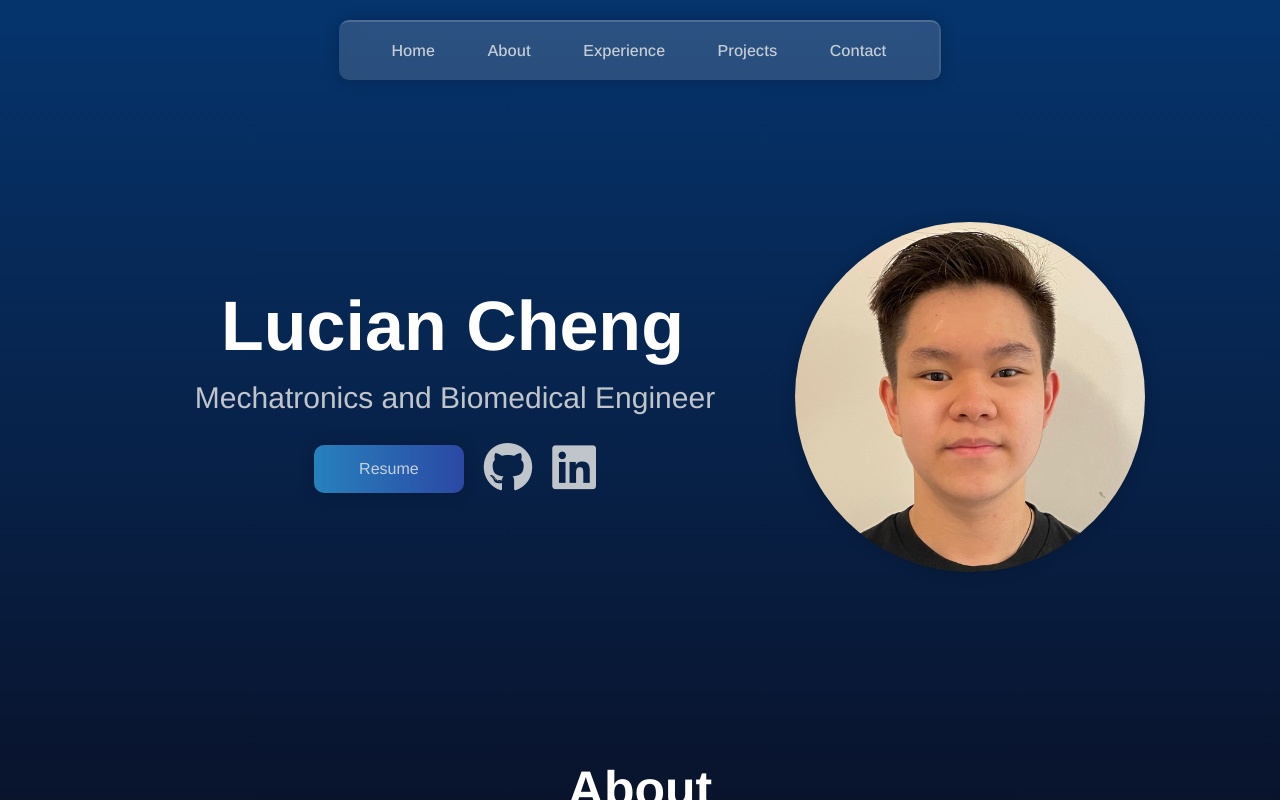
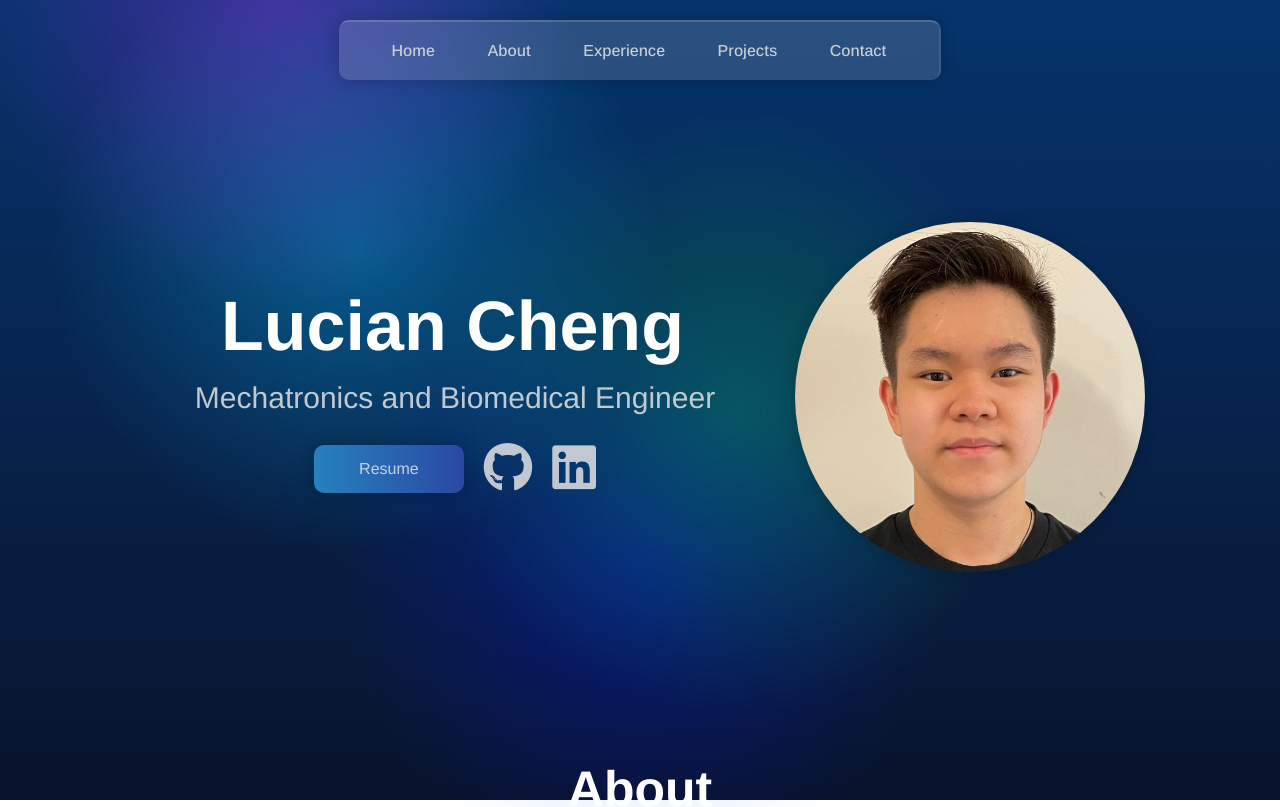
Before and after one commit to luciancheng/lucianchengportfolio, a React (Create React App) app: page / in a window 1280 px wide. Shown: the top 807 px of the page. Built offline with nearby package versions, Linux system fonts and the light colour scheme; some icons are missing.

Commit message:
look nice

```diff
--- a/src/App.js
+++ b/src/App.js
@@ -10,6 +10,10 @@ function App() {
   return (
     <div className="App">
         <div className="background-div">
+          <div className="circle g1"></div>
+          <div className="circle g2"></div>
+          <div className="circle g3"></div>
+          <div className="circle g4"></div>
         </div>
         <Navbar/>
         <Intro/>
--- a/src/Experience.js
+++ b/src/Experience.js
@@ -9,7 +9,7 @@ const Experience = () => {
 {company: "McMaster University", position: "B.Eng.BME Mechatronics & Biomedical Engineering", time: "September 2021 - Present", desc: "Studying Mechatronics and Biomedical Engineering, developing a strong multidisciplinary background in software, electrical, mechanical, and biomedical engineering, Using proper engineering practices and economic analysis to create projects individually and in groups.", skills: ["python", "cpp", "c", "autodesk"], side: "left",  id: 5},
 ];
 
-/*useEffect(() => {
+useEffect(() => {
     const observer = new IntersectionObserver((entries) => {
         entries.map((entry) => {
             if (entry.isIntersecting) {
@@ -22,7 +22,7 @@ const Experience = () => {
 
     const hiddenElements = document.querySelectorAll('.hidden');
     hiddenElements.forEach((el) => observer.observe(el));
-});*/
+});
 
     return (
         <div className="experience" id="experience">
--- a/src/index.css
+++ b/src/index.css
@@ -77,8 +77,8 @@ body {
   border-radius: 10px;
   background-color: rgba(255, 255, 255, .15);
 
-  /*backdrop-filter: blur(10px);
-  -webkit-backdrop-filter: blur(10px);*/
+  backdrop-filter: blur(10px);
+  -webkit-backdrop-filter: blur(10px);
 
   border-top: 2px solid rgba(225, 225, 225, 0.2);
   border-right: 2px solid rgba(225, 225, 225, 0.1);
@@ -210,7 +210,7 @@ body {
   opacity: 0.6;
 }
 
-/*
+
 .hidden {
   opacity: 0;
   transition: all 1s;
@@ -231,7 +231,7 @@ body {
   opacity: 1;
   transform: translate(0, 0);
   filter: blur(0);
-}*/
+}
 
 .about-background-info-skill-container:nth-child(2) {
   transition-delay: 200ms;
```
Also changed, not shown: src/about.js (+0 -14 lines), src/contact.js (+0 -14 lines).
